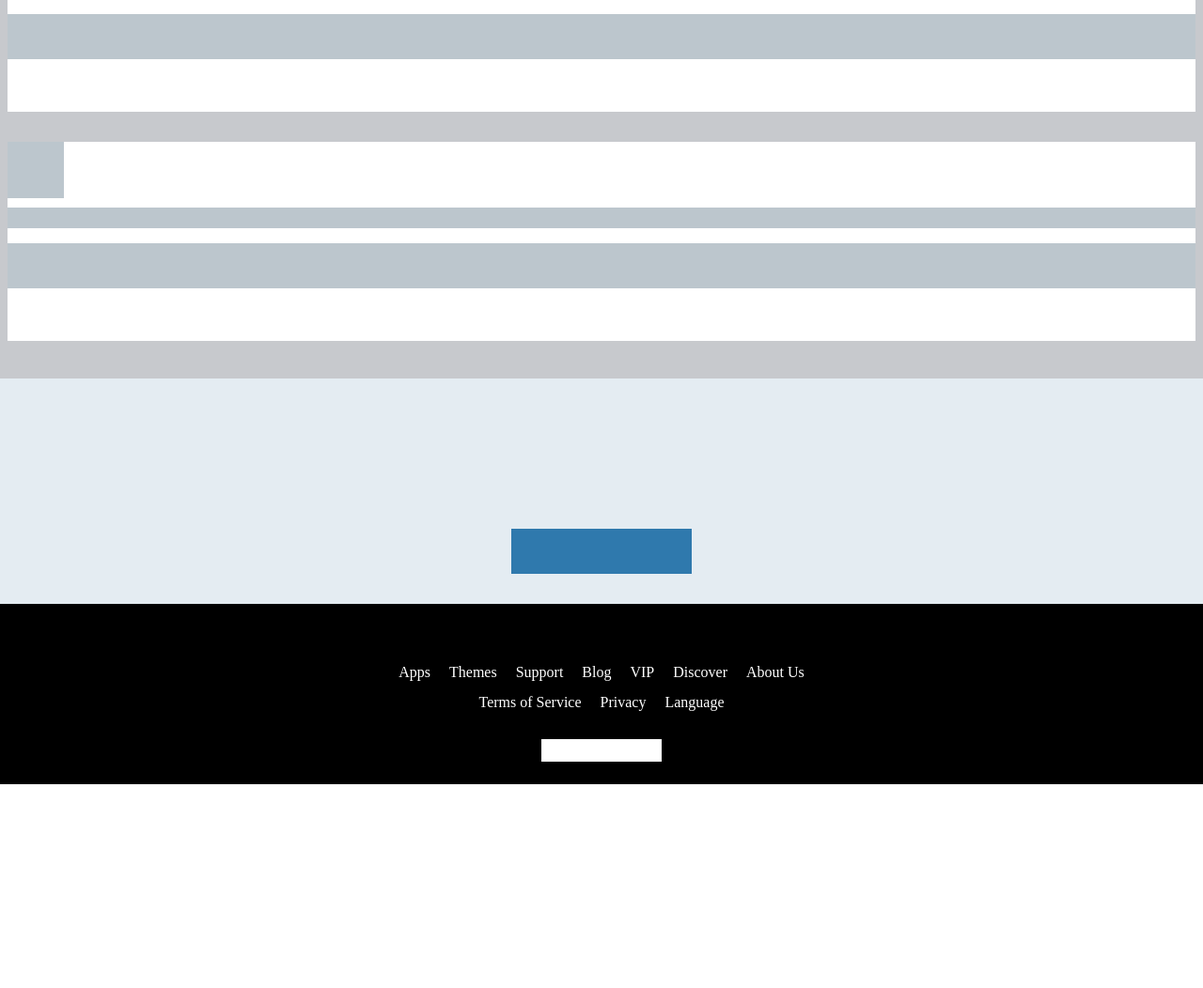
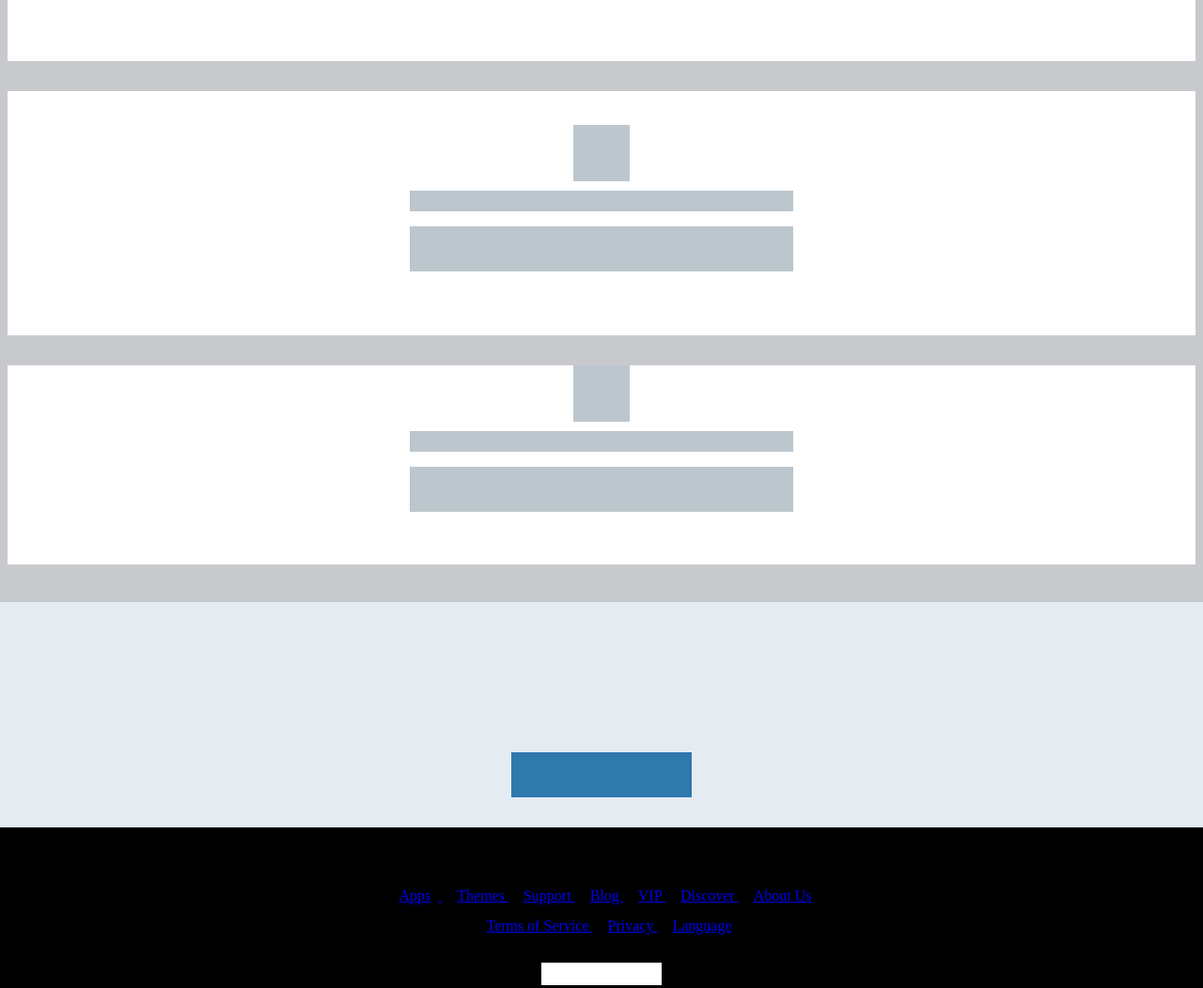
Before and after one commit to jakesteele72/mobile-layout-2A, a plain HTML site: page index.html in a window 1280 px wide. Shown: the part 2561-3613 px from the top of the page at 94% size. Before the commit the page ends 3396 px from the top, so only its background shows below. Drawn offline with nearby package versions, Linux system fonts and the light colour scheme.

Commit message:
day 2 changes.

```diff
--- a/index.html
+++ b/index.html
@@ -75,18 +75,18 @@
 	</section>
 	<section class="black">
 		<div class="words">
-			<span>Apps</span>
-			<span>Themes</span>
-			<span>Support</span>
-			<span>Blog</span>
-			<span>VIP</span>
-			<span>Discover</span>
-			<span>About Us</span>
+			<span><a href="#">Apps</span>
+			<span><a href="#">Themes</span>
+			<span><a href="#">Support</span>
+			<span><a href="#">Blog</span>
+			<span><a href="#">VIP</span>
+			<span><a href="#">Discover</span>
+			<span><a href="#">About Us</span>
 		</div>
 		<div class="words-1">
-			<span>Terms of Service</span>
-			<span>Privacy</span>
-			<span>Language</span>
+			<span><a href="#">Terms of Service</span>
+			<span><a href="#">Privacy</span>
+			<span><a href="#">Language</span>
 		</div>
 		<div class="square"></div>
 	</section>
--- a/main.css
+++ b/main.css
@@ -98,7 +98,8 @@ h3 {
 	padding-bottom: 0.5em;
 }
 .white-4 {
-	height: 13.25em;
+	padding-top: 1.25em;
+	padding-bottom: 3.25em;
 	margin-top: 2em;
 	margin-left: 0.5em;
 	margin-right: 0.5em;
@@ -108,16 +109,26 @@ h3 {
 	height: 3.75em;
 	width: 3.75em;
 	margin-bottom: 0.625em;
+	margin-top: 1em;
+	margin-right: auto;
+	margin-left: auto;
 	background-color: #BCC6CD;
 }
 .middle-2 {
 	height: 1.35em;
+	width: 25.5em;
 	margin-bottom: 1em;
+	margin-left: auto;
+	margin-right: auto;
 	background-color: #BCC6CD;
+
 }
 .middle-3 {
 	height: 3em;
-	margin-bottom: 2em;
+	width: 25.5em;
+	margin-bottom: 1em;
+	margin-left: auto;
+	margin-right: auto;
 	background-color: #BCC6CD;
 }
 .silver-2 {
@@ -156,6 +167,7 @@ h3 {
 span {
 	color: white;
 	margin: 0 0.5em;
+	text-decoration: none;
 
 }
 .square {
```
